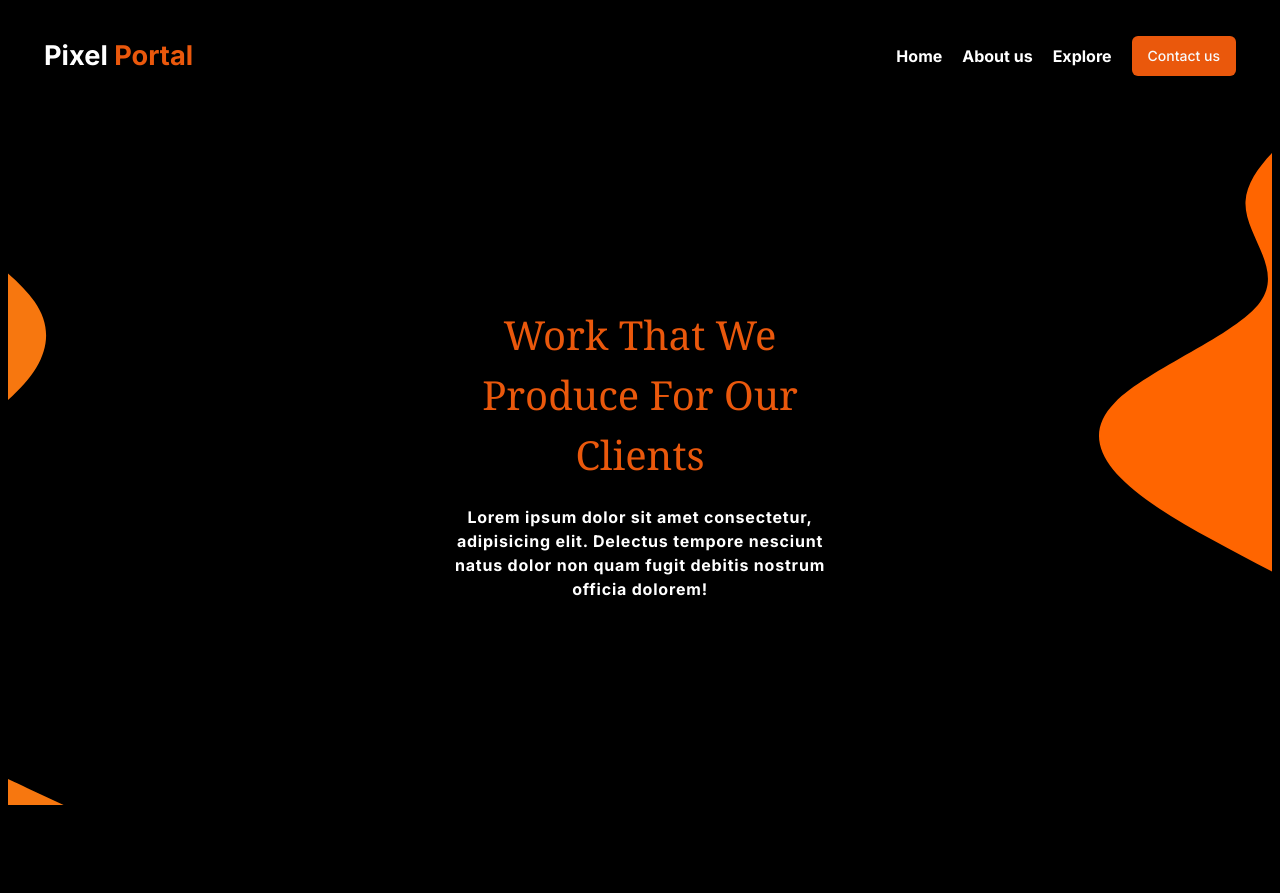
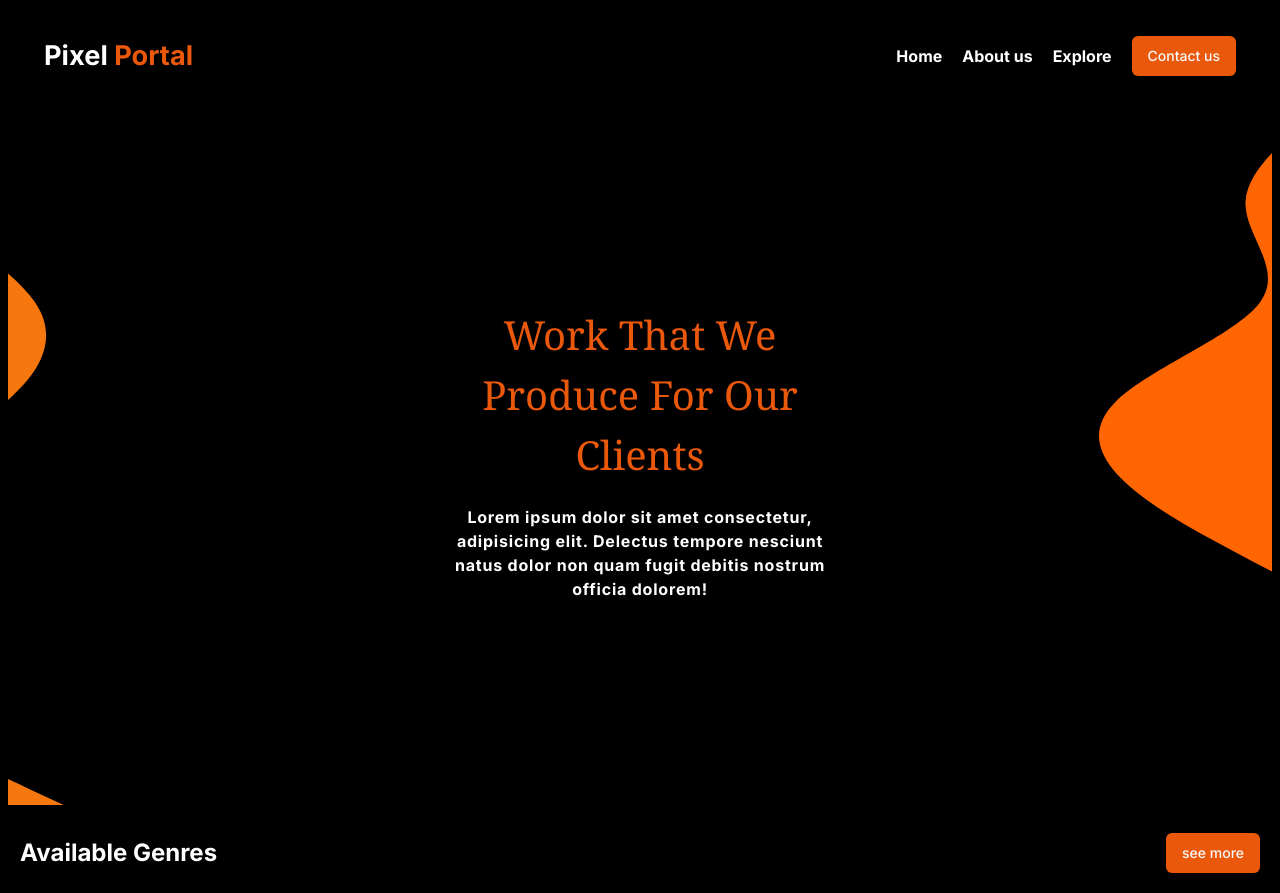
Before and after one commit to HenriTresor/pixel-portal, a Next.js app: page / in a window 1280 px wide. Before the commit the page ends 813 px from the top, so only its background shows below. Built offline with nearby package versions, Linux system fonts and the light colour scheme; no server answers.

Commit message:
fetched genres and added Genre type definition

```diff
--- a/app/(root)/page.tsx
+++ b/app/(root)/page.tsx
@@ -1,7 +1,20 @@
+import { Button } from '@/components/ui/button'
 import Header from '@/components/views/Header'
 import Image from 'next/image'
 
-export default function Home() {
+
+export const getGenres = async () => {
+  try {
+    const res = await fetch(`https://api.rawg.io/api/genres?key=${process.env.NEXT_PUBLIC_RAWG_API_KEY}`)
+    const data = await res.json()
+
+    return data
+  } catch (error: any) {
+    console.log('error', error.message)
+  }
+}
+export default async function Home() {
+  const genres = await getGenres()
   return (
     <>
       <div className='text-white w-full flex justify-between h-[90dvh] p-2'>
@@ -29,6 +42,13 @@ export default function Home() {
           />
         </div>
       </div>
+
+      <div className='text-white w-full flex justify-between h-auto p-2'>
+        <div className='p-3 flex items-center justify-between w-full '>
+          <h1 className='font-bold capitalize text-white text-[1.5rem]'>Available genres</h1>
+          <Button>see more</Button>
+        </div>
+      </div>
     </>
   )
 }
```
Also changed, not shown: types/app.ts (added, +8 -0 lines).
